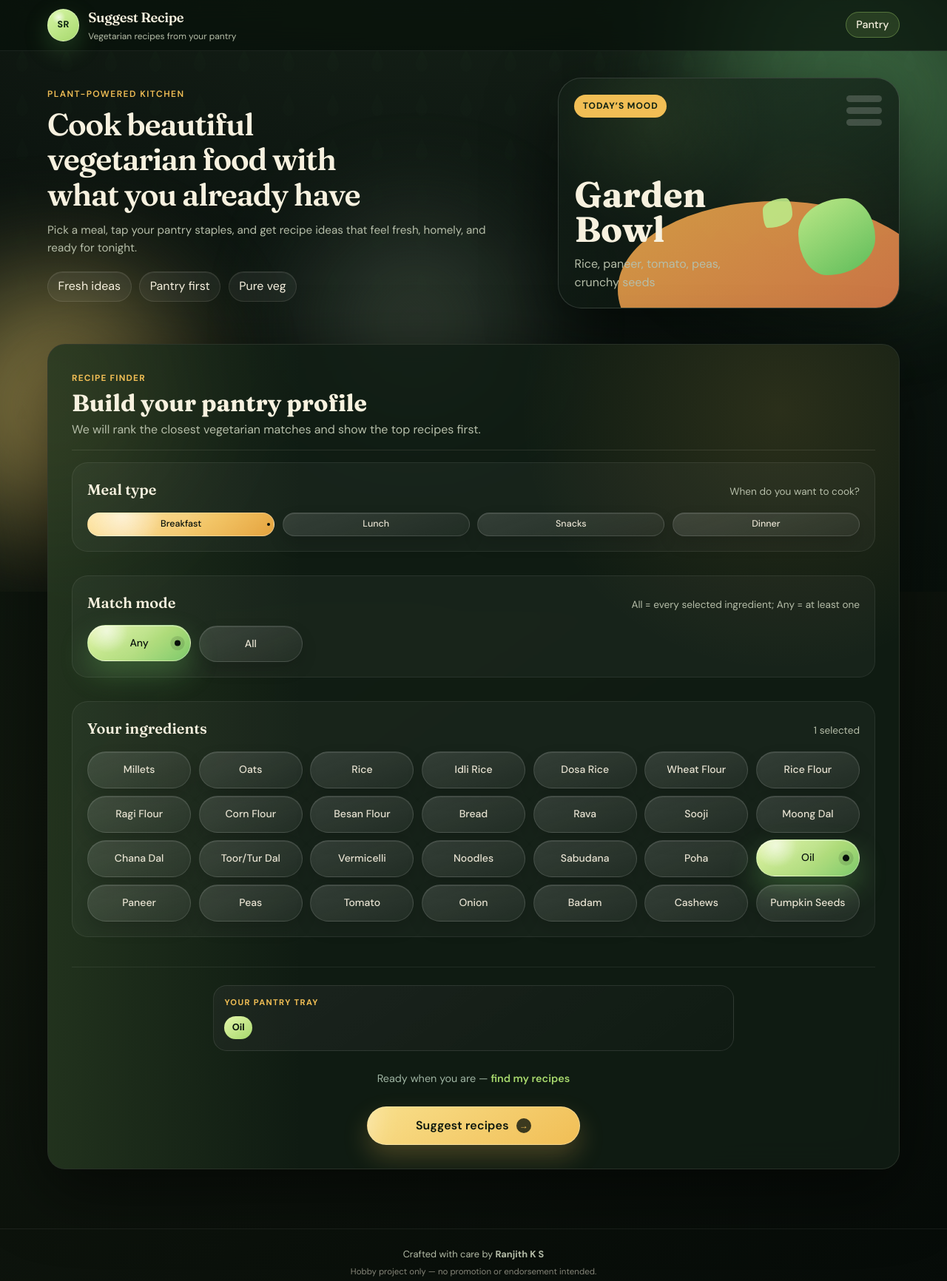
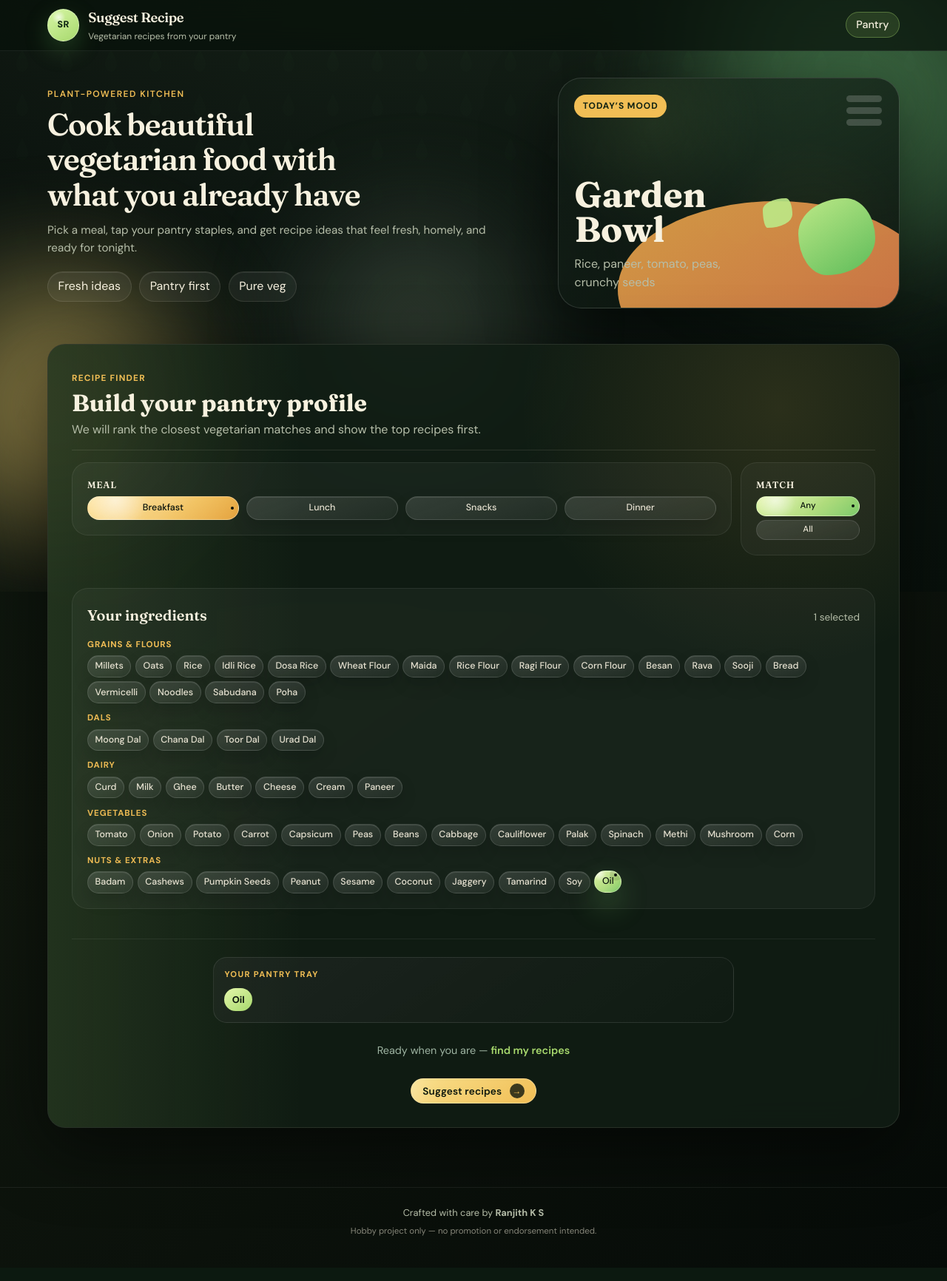
Before and after one commit to ksranjith786/suggest-recipe, a Flask app: page /ingredients/ in a window 1280 px wide. Shown: the top 1732 px of the page at 74% size. Run offline with Flask 2, Linux system fonts and the light colour scheme.

Commit message:
Refactor ingredients form for improved layout
Updated the ingredients form layout and structure.

```diff
--- a/project/templates/ingredients.html
+++ b/project/templates/ingredients.html
@@ -33,10 +33,10 @@
         <p>We will rank the closest vegetarian matches and show the top recipes first.</p>
     </div>
 
-    <div class="form-section">
+    <div class="pantry-toolbar">
+        <div class="form-section form-section--meal">
             <div class="form-section__head">
-            <h2 class="form-section__title">Meal type</h2>
-            <p class="form-section__hint">When do you want to cook?</p>
+                <h2 class="form-section__title">Meal</h2>
             </div>
             <div class="chip-grid chip-grid--meal">
                 <label class="chip chip--meal">
@@ -57,49 +57,77 @@
                 </label>
             </div>
         </div>
-
-    <div class="form-section">
+        <div class="form-section form-section--match">
             <div class="form-section__head">
-            <h2 class="form-section__title">Match mode</h2>
-            <p class="form-section__hint">All = every selected ingredient; Any = at least one</p>
+                <h2 class="form-section__title">Match</h2>
             </div>
-        <div class="chip-grid">
-            <label class="chip">
+            <div class="chip-grid chip-grid--match">
+                <label class="chip chip--match">
                     <input type="radio" class="chip__input" name="combination" id="any" value="any" checked>
                     <span class="chip__face">Any</span>
                 </label>
-            <label class="chip">
+                <label class="chip chip--match">
                     <input type="radio" class="chip__input" name="combination" id="all" value="all">
                     <span class="chip__face">All</span>
                 </label>
             </div>
         </div>
+    </div>
 
-    <div class="form-section">
+    <div class="form-section form-section--ingredients">
         <div class="form-section__head">
             <h2 class="form-section__title">Your ingredients</h2>
             <p class="form-section__hint"><span id="ingredient-count">1</span> selected</p>
         </div>
-        <div class="chip-grid" id="ingredient-chips">
-            {% set items = [
+        <div id="ingredient-chips">
+            {% set groups = [
+                ('Grains & flours', [
                     ('millet', 'Millets'), ('oats', 'Oats'), ('rice', 'Rice'),
                     ('idli rice', 'Idli Rice'), ('dosa rice', 'Dosa Rice'),
-                ('wheat flour', 'Wheat Flour'), ('rice flour', 'Rice Flour'),
-                ('ragi flour', 'Ragi Flour'), ('corn flour', 'Corn Flour'),
-                ('besan', 'Besan Flour'), ('bread', 'Bread'), ('rava', 'Rava'),
-                ('sooji', 'Sooji'), ('moong dal', 'Moong Dal'), ('chana dal', 'Chana Dal'),
-                ('toor dal', 'Toor/Tur Dal'), ('vermicelli', 'Vermicelli'),
-                ('noodles', 'Noodles'), ('sabudana', 'Sabudana'), ('poha', 'Poha'),
-                ('oil', 'Oil', True), ('paneer', 'Paneer'), ('peas', 'Peas'),
-                ('tomato', 'Tomato'), ('onion', 'Onion'), ('badam', 'Badam'),
-                ('cashew', 'Cashews'), ('pumpkin seeds', 'Pumpkin Seeds')
+                    ('wheat flour', 'Wheat Flour'), ('maida', 'Maida'),
+                    ('rice flour', 'Rice Flour'), ('ragi flour', 'Ragi Flour'),
+                    ('corn flour', 'Corn Flour'), ('besan', 'Besan'),
+                    ('rava', 'Rava'), ('sooji', 'Sooji'), ('bread', 'Bread'),
+                    ('vermicelli', 'Vermicelli'), ('noodles', 'Noodles'),
+                    ('sabudana', 'Sabudana'), ('poha', 'Poha')
+                ]),
+                ('Dals', [
+                    ('moong dal', 'Moong Dal'), ('chana dal', 'Chana Dal'),
+                    ('toor dal', 'Toor Dal'), ('urad dal', 'Urad Dal')
+                ]),
+                ('Dairy', [
+                    ('curd', 'Curd'), ('milk', 'Milk'), ('ghee', 'Ghee'),
+                    ('butter', 'Butter'), ('cheese', 'Cheese'), ('cream', 'Cream'),
+                    ('paneer', 'Paneer')
+                ]),
+                ('Vegetables', [
+                    ('tomato', 'Tomato'), ('onion', 'Onion'), ('potato', 'Potato'),
+                    ('carrot', 'Carrot'), ('capsicum', 'Capsicum'), ('peas', 'Peas'),
+                    ('beans', 'Beans'), ('cabbage', 'Cabbage'), ('cauliflower', 'Cauliflower'),
+                    ('palak', 'Palak'), ('spinach', 'Spinach'), ('methi', 'Methi'),
+                    ('mushroom', 'Mushroom'), ('corn', 'Corn')
+                ]),
+                ('Nuts & extras', [
+                    ('badam', 'Badam'), ('cashew', 'Cashews'),
+                    ('pumpkin seeds', 'Pumpkin Seeds'), ('peanut', 'Peanut'),
+                    ('sesame', 'Sesame'), ('coconut', 'Coconut'),
+                    ('jaggery', 'Jaggery'), ('tamarind', 'Tamarind'),
+                    ('soy', 'Soy'), ('oil', 'Oil', True)
+                ])
             ] %}
+            {% for group_name, items in groups %}
+            <div class="ingredient-group">
+                <h3 class="ingredient-group__title">{{ group_name }}</h3>
+                <div class="chip-grid chip-grid--ingredients">
                     {% for item in items %}
-            <label class="chip">
+                    <label class="chip chip--ingredient">
                         <input type="checkbox" class="chip__input" name="ingredient" value="{{ item[0] }}"
                             {% if item|length > 2 and item[2] %}checked{% endif %}>
                         <span class="chip__face">{{ item[1] }}</span>
                     </label>
+                    {% endfor %}
+                </div>
+            </div>
             {% endfor %}
         </div>
     </div>
@@ -110,7 +138,7 @@
             <div class="choice-summary__items" id="selected-ingredients-preview"></div>
         </div>
         <p class="selection-badge">Ready when you are — <strong>find my recipes</strong></p>
-        <button type="submit" class="btn-primary btn-primary--shine">
+        <button type="submit" class="btn-primary btn-primary--shine btn-primary--small">
             <span>Suggest recipes</span>
             <span class="btn-primary__icon" aria-hidden="true">→</span>
         </button>
```
Lines whose indentation alone changed are shown as unchanged.
